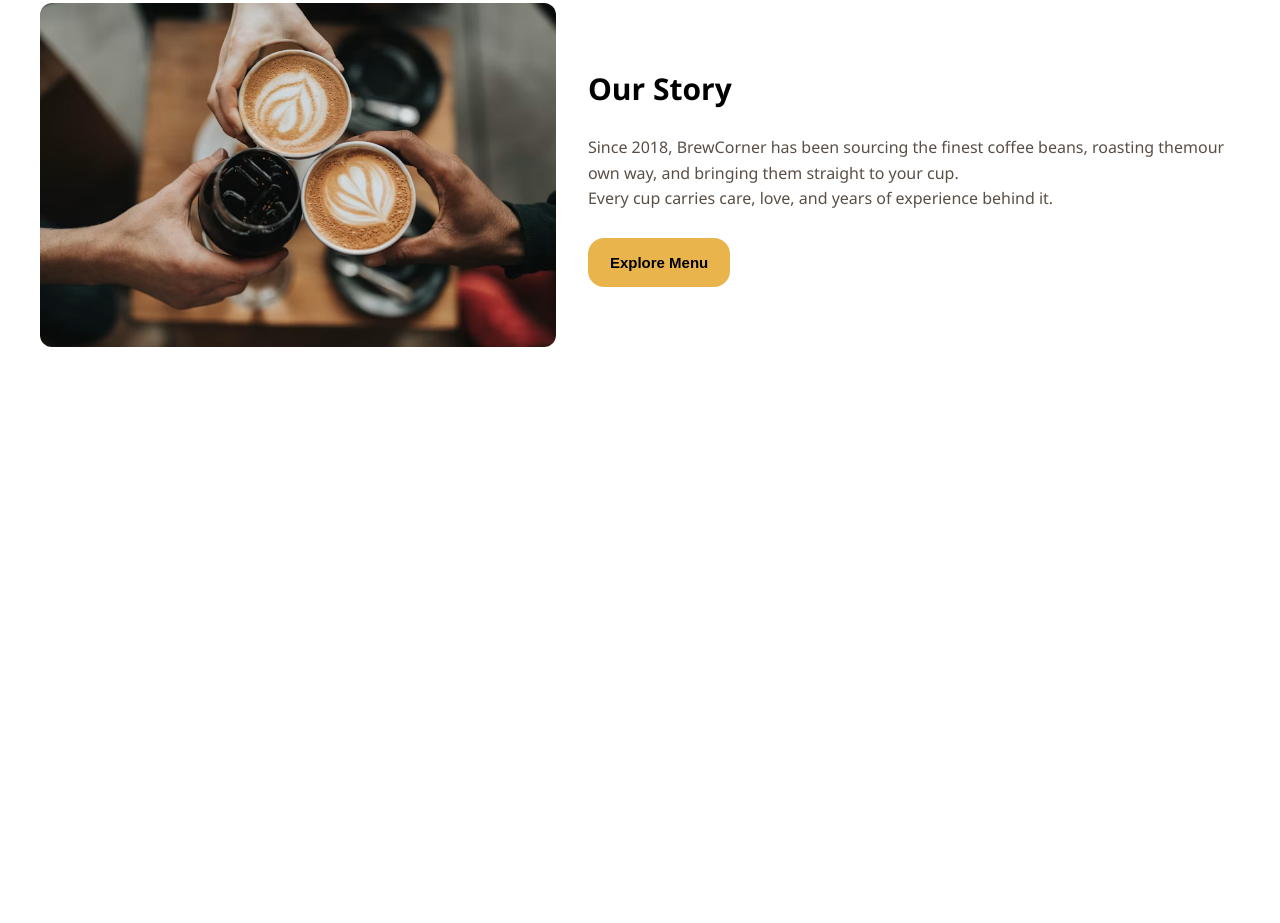
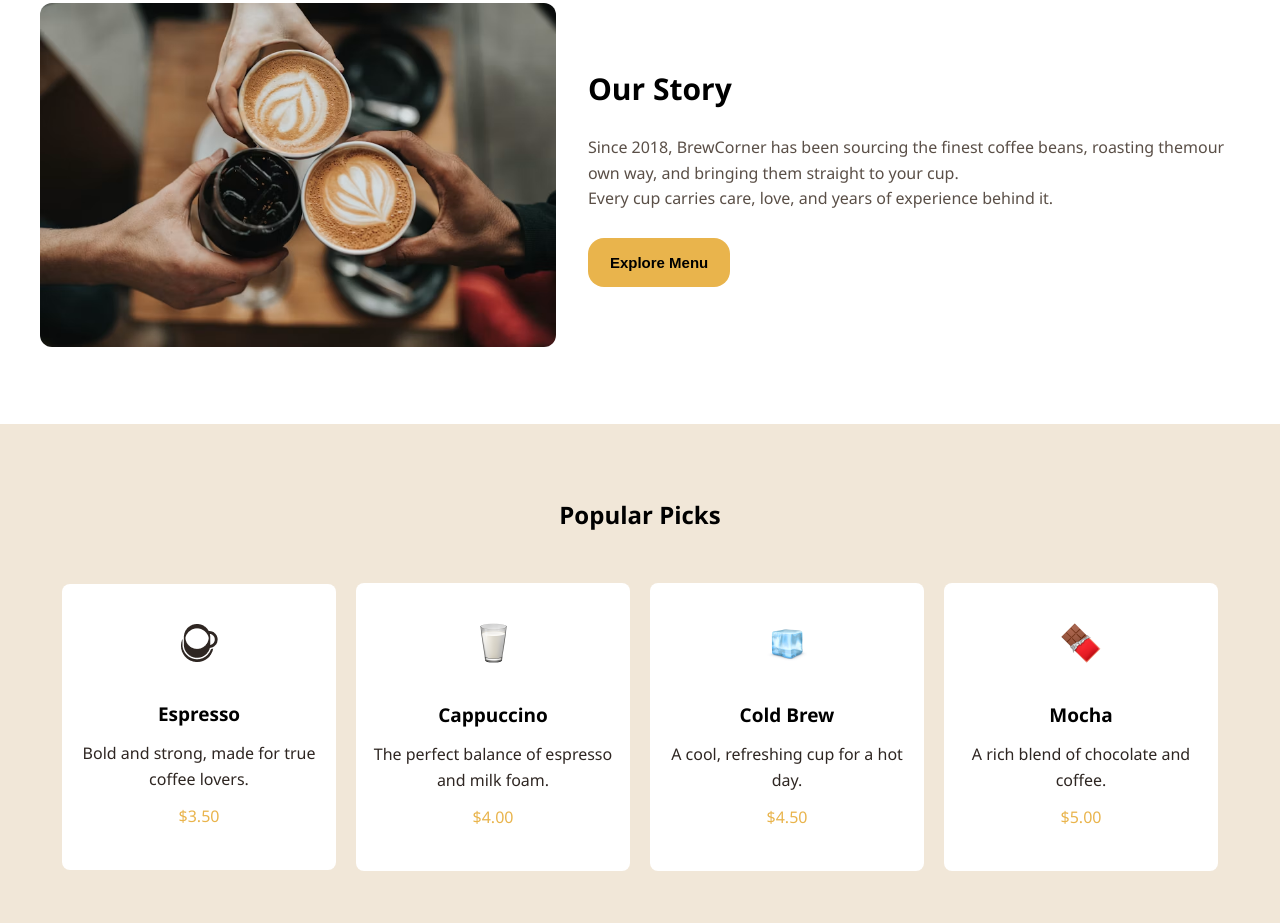
Before and after one commit to sohan4n4/Project-Coffe-Corner, a plain HTML site: page index.html in a window 1280 px wide. Shown: the part 845-1768 px from the top of the page. Before the commit the page ends 1269 px from the top, so only its background shows below. Drawn offline with Linux system fonts and the light colour scheme.

Commit message:
product-cards have been edited

```diff
--- a/css/style.css
+++ b/css/style.css
@@ -98,7 +98,7 @@ ul li a:hover {
   font-weight: bold;
   font-size: 52px;
   line-height: 83.2px;
-  max-width: 650px;
+  max-width: 700px;
   color: #fbf6ef;
   margin: 12px 0;
 }
@@ -169,3 +169,88 @@ ul li a:hover {
 .our-story-section-desc button:hover {
   background-color: #aea89e;
 }
+
+/* our-story-section ends */
+
+/* our-product section starts */
+
+.our-product-parent {
+  background-color: #F1E7D8;
+  display: flex;
+  flex-direction: column;
+  justify-content: center;
+  align-items: center;
+  gap: 20px;
+}
+
+
+.first-product-child h2 {
+  padding: 32px 0 52px;
+  margin-top: 42px;
+  text-align: center;
+}
+
+.second-product-child {
+  display: flex;
+  justify-content: space-between;
+  align-items: center;
+  gap: 20px;
+  margin-bottom: 52px;
+  /* background-color: white; */
+}
+
+.product-card {
+  background-color: white;
+  text-align: center;
+  padding: 40px 12px;
+  border-radius: 8px;
+  max-width: 250px;
+  flex: 1;
+}
+
+
+.second-product-child .product-card img {
+  padding-bottom: 32px;
+}
+
+.second-product-child .product-card h2 {
+  font-weight: bold;
+  font-size: 19px;
+  line-height: 30.4px;
+  padding-bottom: 12px;
+}
+
+
+.second-product-child .product-card p {
+  line-height: 25.6px;
+  color: #2E2622;
+}
+
+.second-product-child P:last-of-type {
+  padding-top: 12px;
+  color: #e9b44c;
+}
+
+/* our-product-section ends */
+
+
+/*
+.second-product-child .second-product-bottom {
+  background-color: white;
+  text-align: center;
+  padding: 40px 0;
+  border-radius: 8px;
+}
+.second-product-child .third-product-bottom {
+  background-color: white;
+  text-align: center;
+  padding: 40px 0;
+  border-radius: 8px;
+}
+
+.second-product-child .fourth-product-bottom {
+  background-color: white;
+  text-align: center;
+  padding: 40px 0;
+  border-radius: 8px;
+} */
--- a/index.html
+++ b/index.html
@@ -62,5 +62,40 @@
       </div>
     </section>
     <!-- our-story-section-ends -->
+
+    <!-- our-product-variant starts -->
+    <section class="our-product-parent">
+      <div class="container">
+        <div class="first-product-child">
+          <h2>Popular Picks</h2>
+        </div>
+        <div class="second-product-child">
+          <div class="product-card">
+            <img src="./image/expresso.png" alt="Espresso" />
+            <h2>Espresso</h2>
+            <p>Bold and strong, made for true coffee lovers.</p>
+            <p>$3.50</p>
+          </div>
+          <div class="product-card">
+            <img src="./image/glass.png" alt="Glass" />
+            <h2>Cappuccino</h2>
+            <p>The perfect balance of espresso and milk foam.</p>
+            <p>$4.00</p>
+          </div>
+          <div class="product-card">
+            <img src="./image/cube.png" alt="Cube" />
+            <h2>Cold Brew</h2>
+            <p>A cool, refreshing cup for a hot day.</p>
+            <p>$4.50</p>
+          </div>
+          <div class="product-card">
+            <img src="./image/chocolate.png" alt="Espresso" />
+            <h2>Mocha</h2>
+            <p>A rich blend of chocolate and coffee.</p>
+            <p>$5.00</p>
+          </div>
+        </div>
+      </div>
+    </section>
   </body>
 </html>
```
Also changed, not shown: image/expresso.png (added).
